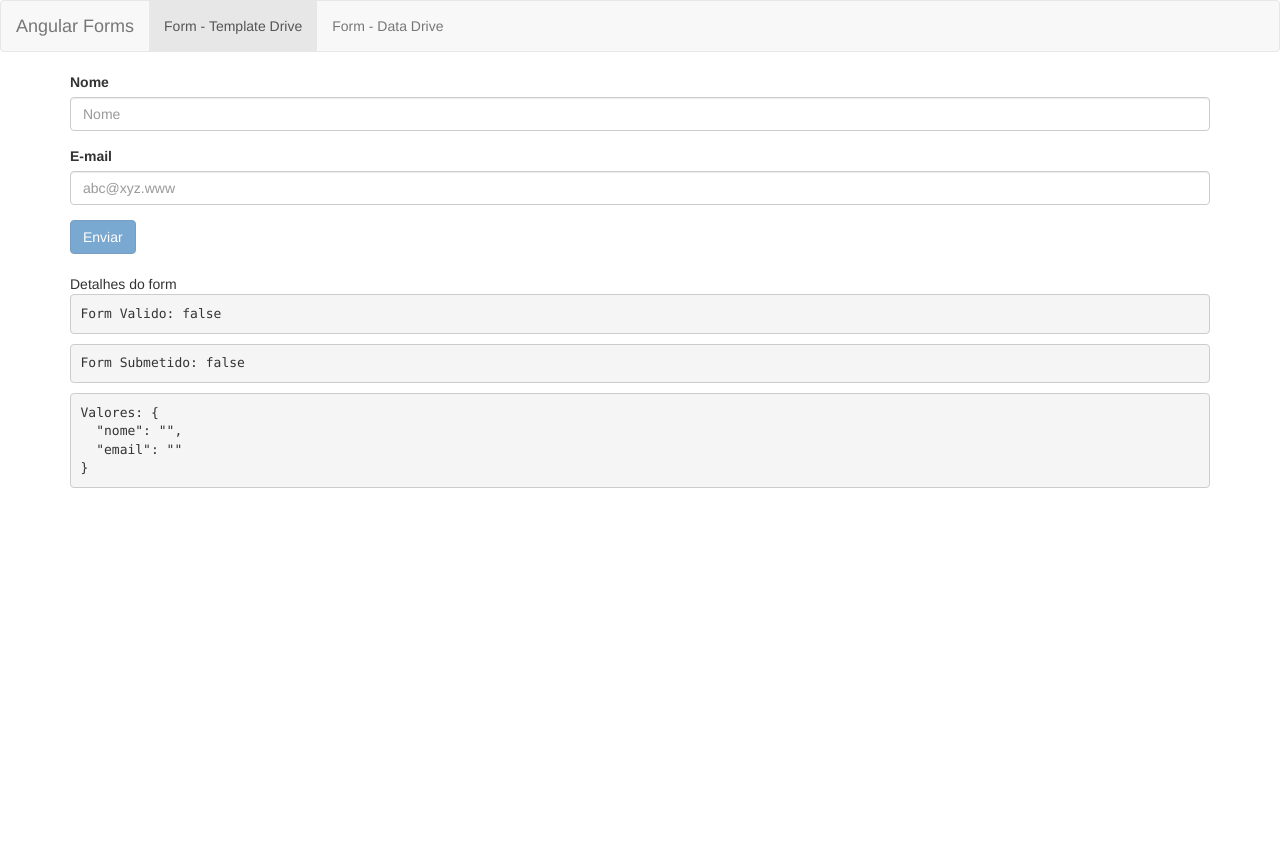
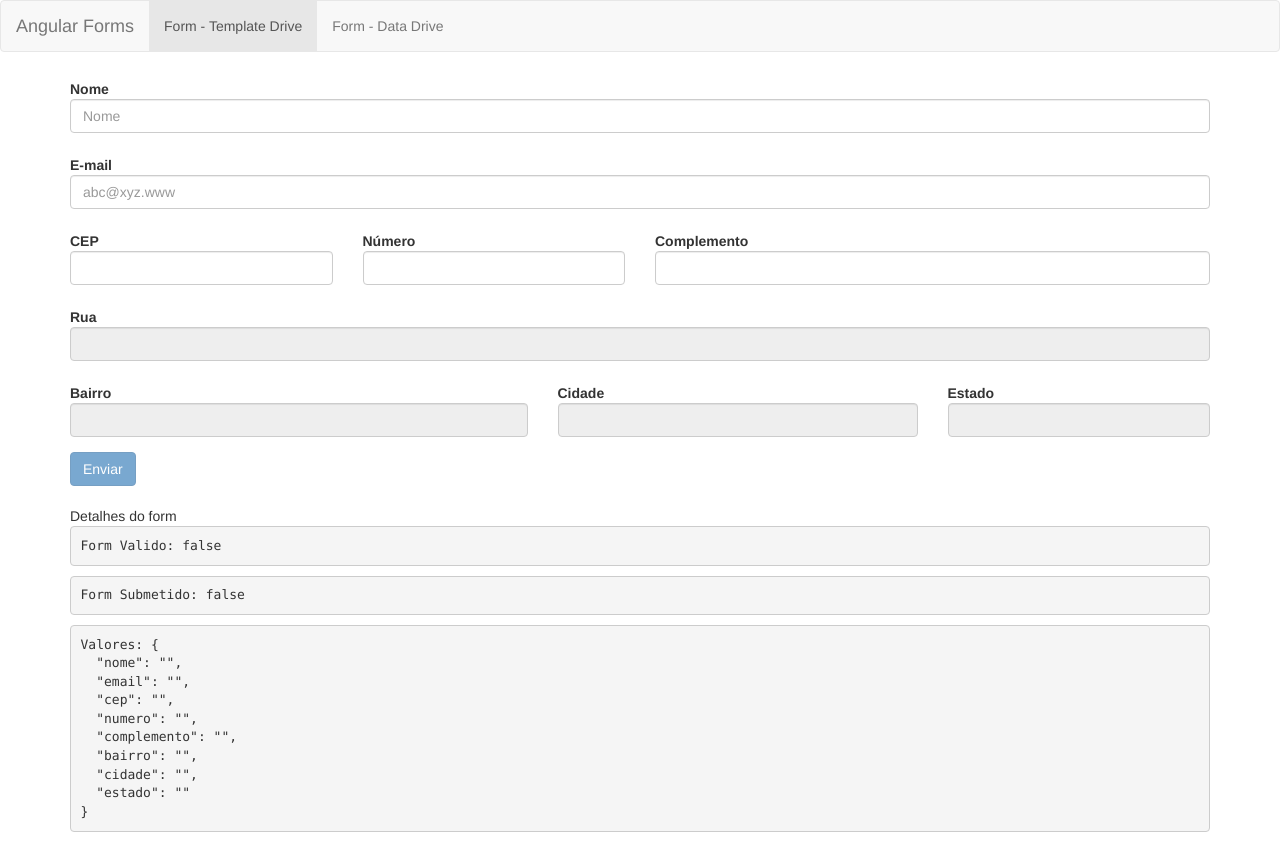
Before and after one commit to yzraeu/angular, an Angular app in the folder forms/: page /templateForm in a window 1280 px wide. Before the commit the page ends 800 px from the top, so only its background shows below. Built offline with nearby package versions, Linux system fonts and the light colour scheme.

Commit message:
more fields

```diff
--- a/forms/src/app/template-form/template-form.component.html
+++ b/forms/src/app/template-form/template-form.component.html
@@ -1,18 +1,73 @@
-<form #f="ngForm" (ngSubmit)="onSubmit(f)">
-  <div class="form-group" [class.has-error]="!nome.valid && nome.touched" [class.has-feedback]="!nome.valid && nome.touched">
-    <label for="nome" class="control-label">Nome</label>
-    <input type="text" class="form-control" id="nome" placeholder="Nome" name="nome" [(ngModel)]="usuario.nome" required #nome="ngModel">
-    <div class="alert alert-danger" *ngIf="!nome.valid && nome.touched">Nome é obrigatório</div>
+<form #f="ngForm" class="form-horizontal" (ngSubmit)="onSubmit(f)">
+
+  <div class="form-group" [class.has-error]="campoValido(nome)" [class.has-feedback]="campoValido(nome)">
+    <div class="col-sm-12">
+      <label for="nome" class="control-label">Nome</label>
+    </div>
+    <div class="col-sm-12">
+      <input type="text" class="form-control" id="nome" placeholder="Nome" name="nome" [(ngModel)]="usuario.nome" required #nome="ngModel">
+      <div class="alert alert-danger" *ngIf="campoValido(nome)">Nome é obrigatório</div>
+    </div>
   </div>
-  <div class="form-group" [class.has-error]="!email.valid && email.touched" [class.has-feedback]="!email.valid && email.touched">
-    <label for="email" class="control-label">E-mail</label>
-    <input type="email" class="form-control" id="email" placeholder="abc@xyz.www" name="email" [(ngModel)]="usuario.email" required
-      email #email="ngModel">
-    <div class="alert alert-danger" *ngIf="!email.valid && email.touched">E-mail inválido</div>
+
+  <div class="form-group" [class.has-error]="campoValido(email)" [class.has-feedback]="campoValido(email)">
+    <div class="col-sm-12">
+      <label for="email" class="control-label">E-mail</label>
+    </div>
+    <div class="col-sm-12">
+      <input type="email" class="form-control" id="email" placeholder="abc@xyz.www" name="email" [(ngModel)]="usuario.email" required
+        email #email="ngModel">
+      <div class="alert alert-danger" *ngIf="campoValido(email)">E-mail inválido</div>
+    </div>
+  </div>
+
+  <div class="form-group">
+    <div class="col-md-3" [class.has-error]="campoValido(cep)" [class.has-feedback]="campoValido(cep)">
+      <label for="cep" class="control-label">CEP</label>
+      <input type="text" class="form-control" id="cep" name="cep" ngModel required #cep="ngModel">
+      <div class="alert alert-danger" *ngIf="campoValido(cep)">CEP inválido</div>
+    </div>
+    <div class="col-md-3" [class.has-error]="campoValido(numero)" [class.has-feedback]="campoValido(numero)">
+      <label for="numero" class="control-label">Número</label>
+      <input type="text" class="form-control" id="numero" name="numero" ngModel required #numero="ngModel">
+      <div class="alert alert-danger" *ngIf="campoValido(numero)">Número inválido</div>
+    </div>
+    <div class="col-md-6" [class.has-error]="campoValido(complemento)" [class.has-feedback]="campoValido(complemento)">
+      <label for="complemento" class="control-label">Complemento</label>
+      <input type="text" class="form-control" id="complemento" name="complemento" ngModel required #complemento="ngModel">
+      <div class="alert alert-danger" *ngIf="campoValido(complemento)">Complemento inválido</div>
+    </div>
+  </div>
+
+  <div class="form-group" [class.has-error]="campoValido(rua)" [class.has-feedback]="campoValido(rua)">
+    <div class="col-sm-12">
+      <label for="rua" class="control-label">Rua</label>
+    </div>
+    <div class="col-sm-12">
+      <input type="text" class="form-control" id="rua" name="rua" [(ngModel)]="usuario.rua" required #rua="ngModel" readonly>
+      <div class="alert alert-danger" *ngIf="campoValido(rua)">Rua é obrigatória</div>
+    </div>
+  </div>
+
+  <div class="form-group">
+    <div class="col-md-5" [class.has-error]="campoValido(bairro)" [class.has-feedback]="campoValido(bairro)">
+      <label for="bairro" class="control-label">Bairro</label>
+      <input type="text" class="form-control" id="bairro" name="bairro" ngModel required #bairro="ngModel" readonly>
+      <div class="alert alert-danger" *ngIf="campoValido(bairro)">Bairro é obrigatório</div>
+    </div>
+    <div class="col-md-4" [class.has-error]="campoValido(cidade)" [class.has-feedback]="campoValido(cidade)">
+      <label for="cidade" class="control-label">Cidade</label>
+      <input type="text" class="form-control" id="cidade" name="cidade" ngModel required #cidade="ngModel" readonly>
+      <div class="alert alert-danger" *ngIf="campoValido(cidade)">Cidade é obrigatório</div>
+    </div>
+    <div class="col-md-3" [class.has-error]="campoValido(estado)" [class.has-feedback]="campoValido(estado)">
+      <label for="estado" class="control-label">Estado</label>
+      <input type="text" class="form-control" id="estado" name="estado" ngModel required #estado="ngModel" readonly>
+      <div class="alert alert-danger" *ngIf="campoValido(estado)">Estado é obrigatório</div>
+    </div>
   </div>
 
   <button type="submit" class="btn btn-primary" [disabled]="!f.valid">Enviar</button>
 
   <app-form-debug [form]="f"></app-form-debug>
-
 </form>
--- a/forms/src/app/template-form/template-form.component.ts
+++ b/forms/src/app/template-form/template-form.component.ts
@@ -20,4 +20,8 @@ export class TemplateFormComponent implements OnInit {
     console.log(form);
     console.log(this.usuario);
   }
+
+  campoValido(campo) {
+    return !campo.valid && campo.touched;
+  }
 }
```
